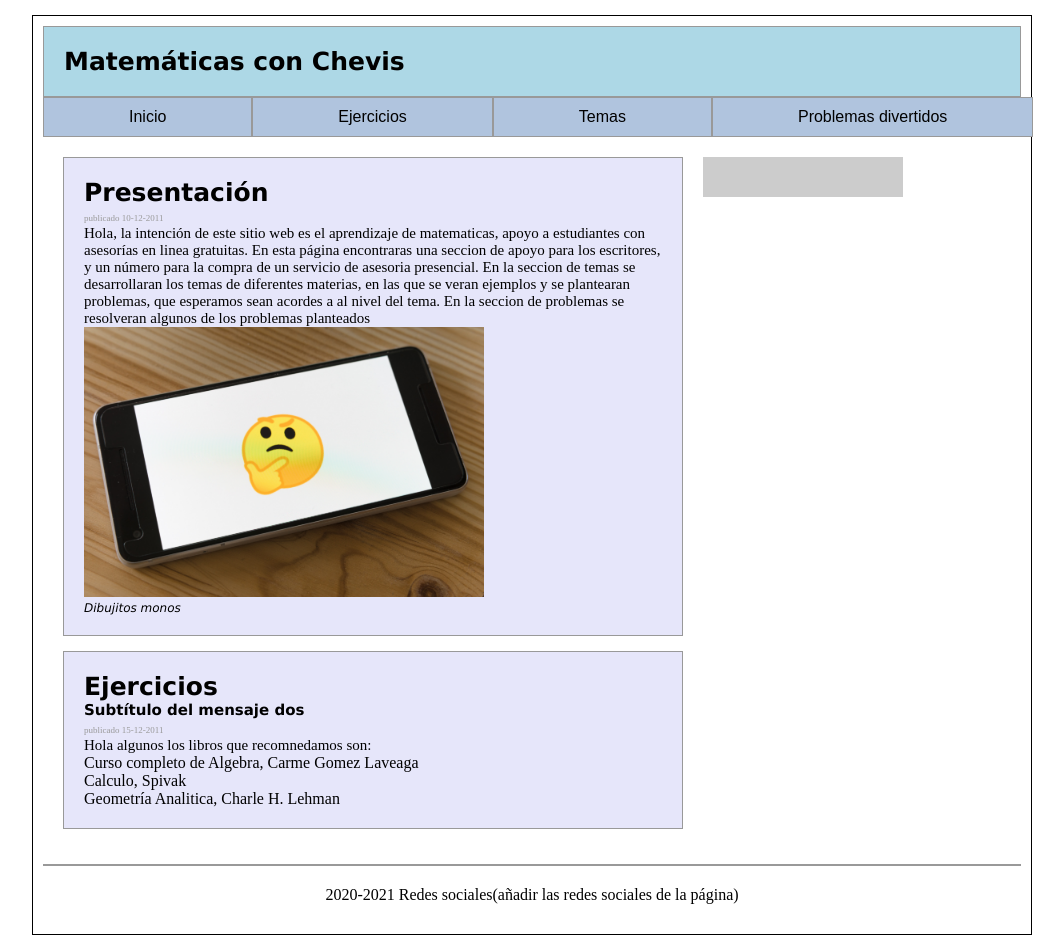
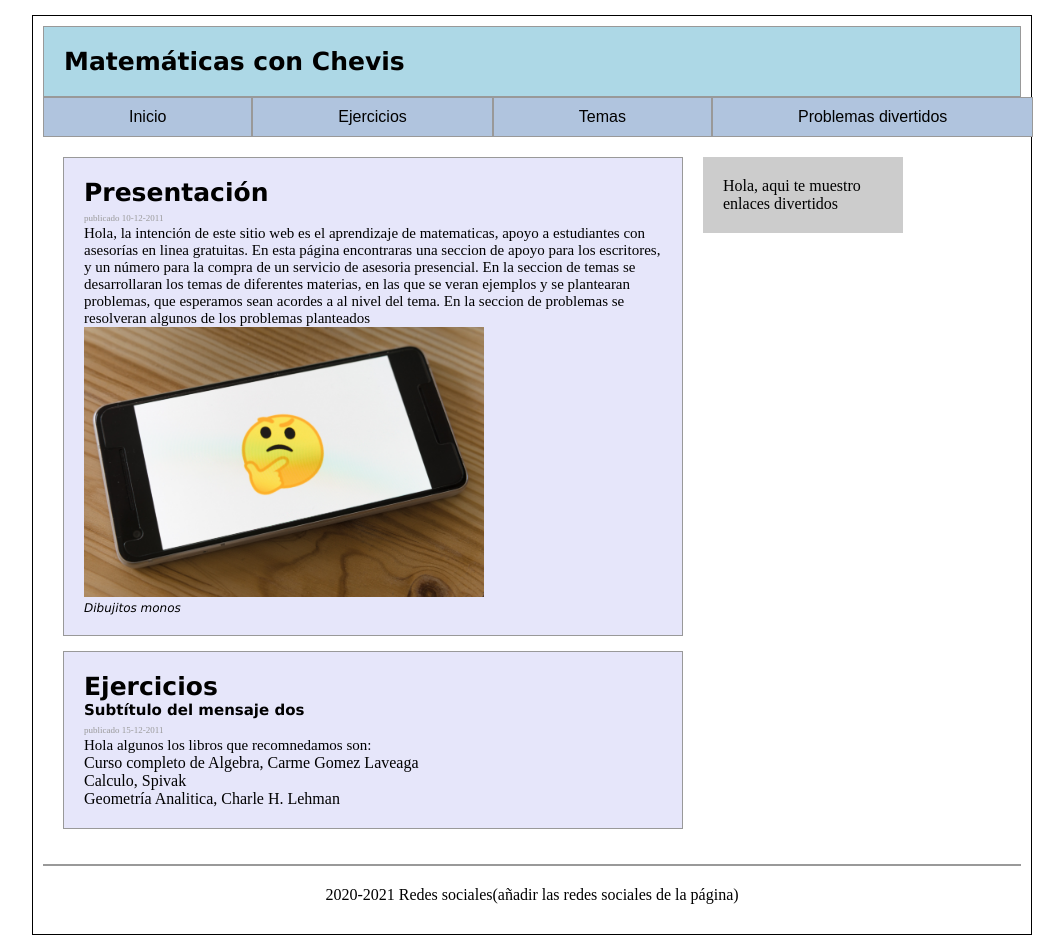
Before and after one commit to Chevischevis/Sitio, a plain HTML site: page index.html in a window 1280 px wide. Shown: the whole page, without its empty margins (108-1172 px from the left). Drawn offline with Linux system fonts and the light colour scheme.

Commit message:
agrege algunas notas

```diff
--- a/index.html
+++ b/index.html
@@ -143,7 +143,7 @@
         </section>
 
         <aside id="columna"><!--Hacer un menu vertical con colores diferentes a los que aparecen en la pagina Principal-->
-            <blockquote></blockquote>
+            <blockquote>Hola, aqui te muestro enlaces divertidos</blockquote>
             <blockquote></blockquote>
         </aside>
 
```
